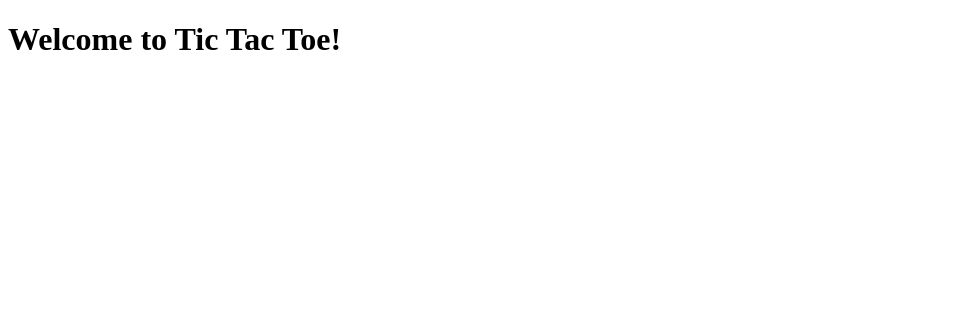
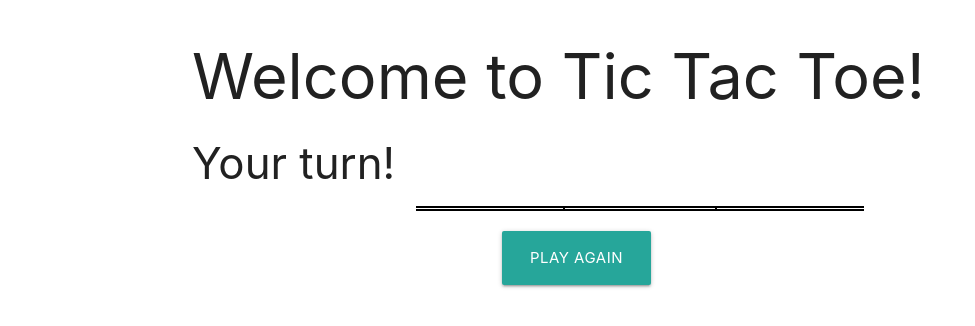
Before and after one commit to becca-bailey/backbone-ttt, a plain HTML site: page index.html in a window 1280 px wide. Shown: the whole page, without its empty margins (0-975 px from the left). Drawn offline with nearby package versions, Linux system fonts and the light colour scheme.

Commit message:
Add board HTML and SpotView
Add basic CSS
SpotView is initialized with height and width

```diff
--- /dev/null
+++ b/css/style.css
@@ -0,0 +1,24 @@
+.spot {
+  font-size: 4em;
+  text-align: center !important;
+}
+
+#board>.row {
+  margin-bottom: 0;
+}
+
+.top {
+  border-bottom: 2px solid black;
+}
+
+.bottom {
+  border-top: 2px solid black;
+}
+
+.left {
+  border-right: 2px solid black;
+}
+
+.right {
+  border-left: 2px solid black;
+}
--- a/index.html
+++ b/index.html
@@ -3,9 +3,41 @@
   <head>
     <meta charset="utf-8">
     <title>Backbone tic-tac-toe</title>
+    <link rel="stylesheet" href="https://cdnjs.cloudflare.com/ajax/libs/materialize/0.97.7/css/materialize.min.css">
+    <link rel="stylesheet" href="css/style.css">
     <script data-main="js/application/main" src="js/lib/require/require.js"></script>
   </head>
   <body>
-    <h1>Welcome to Tic Tac Toe!</h1>
+    <div class="container">
+      <h1>Welcome to Tic Tac Toe!</h1>
+      <section id="game">
+        <h3>Your turn!</h3>
+        <div class="row">
+          <div id="board" class="col s10 offset-s1 m6 offset-m3">
+            <div class="row">
+              <div class="col s4 spot enabled left top valign-wrapper" id="0"></div>
+              <div class="col s4 spot enabled top valign-wrapper" id="1"></div>
+              <div class="col s4 spot enabled right top valign-wrapper" id="2"></div>
+            </div>
+            <div class="row">
+              <div class="col s4 spot enabled left valign-wrapper" id="3"></div>
+              <div class="col s4 spot enabled valign-wrapper" id="4"></div>
+              <div class="col s4 spot enabled right valign-wrapper" id="5"></div>
+            </div>
+            <div class="row">
+              <div class="col s4 spot enabled left bottom valign-wrapper" id="6"></div>
+              <div class="col s4 spot enabled bottom valign-wrapper" id="7"></div>
+              <div class="col s4 spot enabled right bottom valign-wrapper" id="8"></div>
+            </div>
+          </div>
+        </div>
+        <div class="row">
+          <div class="button-container col m4 offset-m4 s8 offset-s2">
+            <a class="waves-effect waves-light btn-large center-align" id="play-again">Play Again</a>
+          </div>
+        </div>
+      </section>
+
+    </div>
   </body>
 </html>
--- a/js/application/main.js
+++ b/js/application/main.js
@@ -20,16 +20,15 @@ require([
   'jquery',
   'backbone',
   'models/Game',
-  'views/MenuView',
-  'views/Gameview',
-], function($, Backbone, Game, MenuView, GameView) {
+  'views/SpotView'
+], function($, Backbone, Game, MenuView, GameView, SpotView) {
   var Router = Backbone.Router.extend({
     routes: {
       "": "main"
     },
     main: function() {
       var game = new Game();
-      console.log(game.isOver());
+      var spots = new SpotView();
     }
   });
   var router = new Router();
--- a/js/application/models/Game.js
+++ b/js/application/models/Game.js
@@ -1,4 +1,4 @@
-define(['underscore', 'jquery', 'backbone'], function(_, $, Backbone) {
+define(['jquery', 'backbone'], function($, Backbone) {
   var Game = Backbone.Model.extend({
     defaults: {
       board: ["", "", "", "", "", "", "", "", ""],
--- /dev/null
+++ b/js/application/views/SpotView.js
@@ -0,0 +1,12 @@
+define(['jquery', 'backbone'], function($, Backbone) {
+  var SpotView = Backbone.View.extend({
+    el: '.spot',
+    events: {
+
+    },
+    initialize: function() {
+      this.$el.height(this.$el.width());
+    }
+  });
+  return SpotView;
+});
```
Also changed, not shown: js/application/views/GameView.js (deleted), js/application/views/MenuView.js (deleted).
